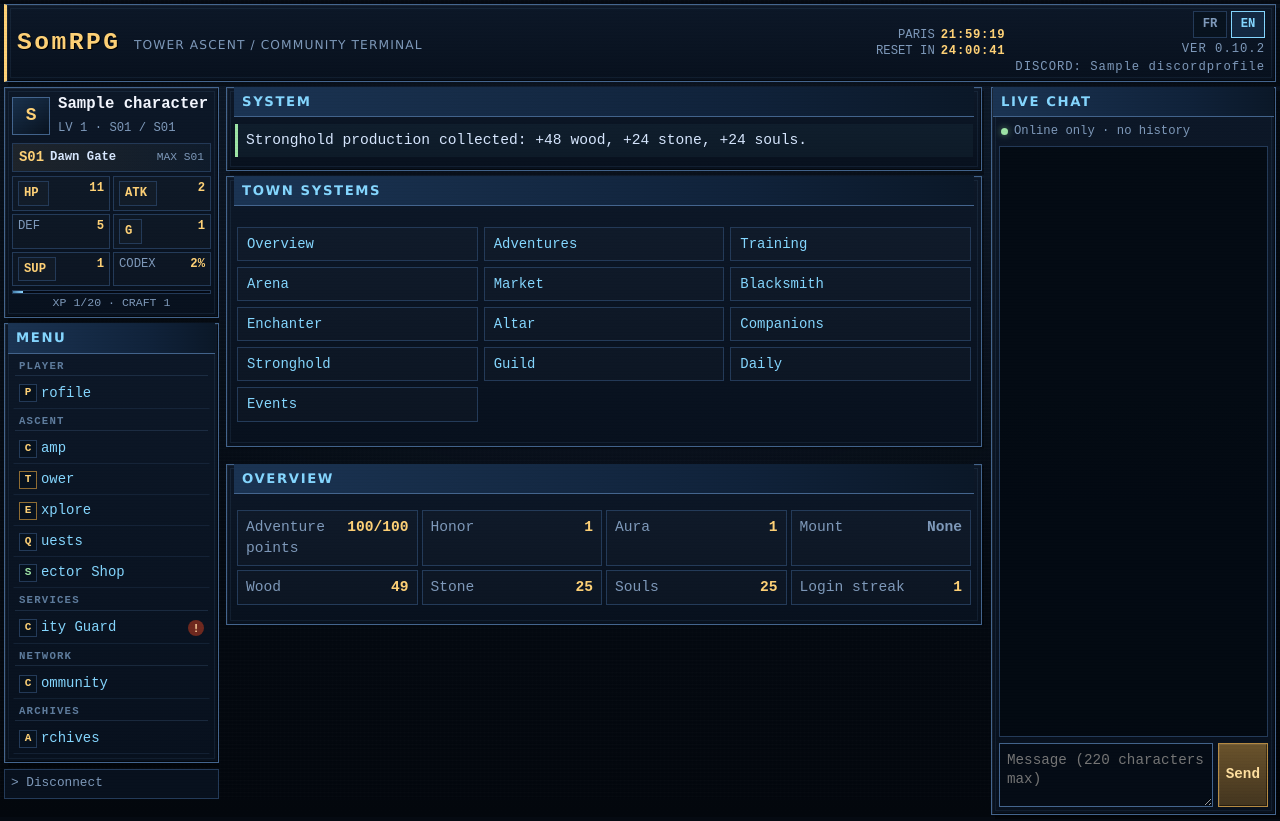
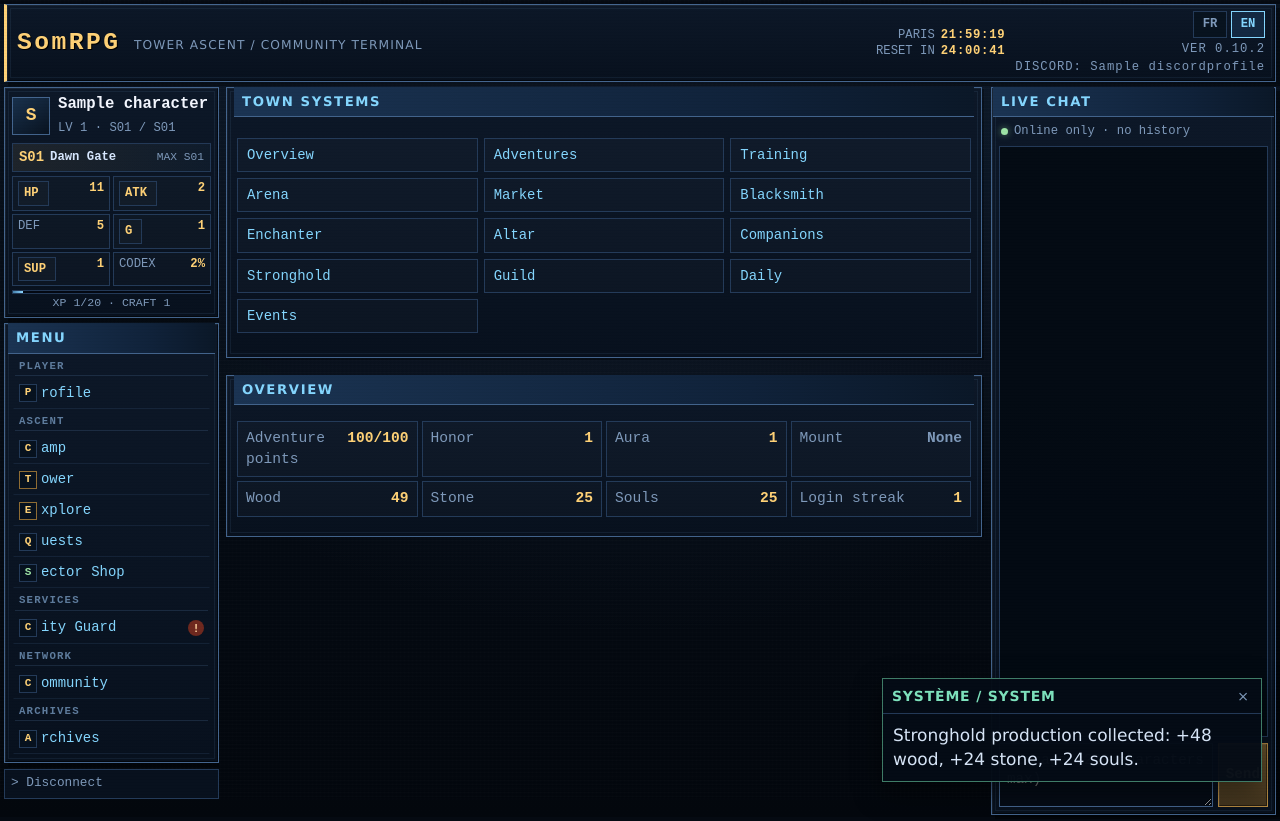
Before and after one commit to SomostVE/somrpg, a Django app: page /town/ in a window 1280 px wide. Run offline with Django 5.2, Linux system fonts and the light colour scheme; a user stored in the database is signed in; data comes from the database, SQL or seed files in the repository; tables that the repository leaves empty hold one stand-in row (values such as "Sample post"); data that the repository does not hold is empty.

Commit message:
feat: move system feedback to bottom-right notifications

```diff
--- a/templates/game/base.html
+++ b/templates/game/base.html
@@ -17,11 +17,13 @@
   <link rel="stylesheet" href="{% static 'css/v090-visual.css' %}?v={{ version }}">
   <link rel="stylesheet" href="{% static 'css/v010-colony-profile.css' %}?v={{ version }}">
   <link rel="stylesheet" href="{% static 'css/v0102-quests.css' %}?v={{ version }}">
+  <link rel="stylesheet" href="{% static 'css/v0103-notifications.css' %}?v={{ version }}">
   <link rel="stylesheet" href="{% static 'classic/classic.css' %}?v={{ version }}">
   <script defer src="{% static 'js/i18n.js' %}?v={{ version }}"></script>
   <script defer src="{% static 'js/i18n-v071.js' %}?v={{ version }}"></script>
   <script defer src="{% static 'js/i18n-content-v080.js' %}?v={{ version }}"></script>
   <script defer src="{% static 'js/i18n-polish-v080.js' %}?v={{ version }}"></script>
+  <script defer src="{% static 'js/notifications.js' %}?v={{ version }}"></script>
   <script defer src="{% static 'js/live-shell.js' %}?v={{ version }}"></script>
 </head>
 <body data-app-version="{{ version }}" data-version-url="{% url 'version_status' %}" data-chat-url="{% url 'live_chat' %}">
@@ -98,12 +100,6 @@
       </aside>
 
       <main class="main-column">
-        {% if messages %}
-        <section class="retro-window message-window">
-          <div class="window-title"><span class="lang-en">SYSTEM</span><span class="lang-fr">SYSTÈME</span></div>
-          {% for message in messages %}<p class="system-message {{ message.tags }}">{{ message }}</p>{% endfor %}
-        </section>
-        {% endif %}
         {% block content %}{% endblock %}
       </main>
 
@@ -135,7 +131,6 @@
     </div>
     {% else %}
     <main class="standalone-main">
-      {% if messages %}<section class="retro-window message-window"><div class="window-title"><span class="lang-en">SYSTEM</span><span class="lang-fr">SYSTÈME</span></div>{% for message in messages %}<p class="system-message {{ message.tags }}">{{ message }}</p>{% endfor %}</section>{% endif %}
       {% block standalone_content %}{% endblock %}
       <section class="retro-window standalone-community-link">
         <div class="window-title"><span class="lang-en">NETWORK</span><span class="lang-fr">RÉSEAU</span></div>
@@ -147,6 +142,15 @@
     </main>
     {% endif %}
 
+    <div id="notification-stack" class="notification-stack" aria-live="polite" aria-atomic="false">
+      {% for message in messages %}
+      <div class="system-toast toast-{{ message.tags|default:'info' }}" data-toast>
+        <div class="system-toast-head"><strong>SYSTÈME / SYSTEM</strong><button type="button" data-toast-close aria-label="Close">×</button></div>
+        <p>{{ message }}</p>
+      </div>
+      {% endfor %}
+    </div>
+
     <div id="version-update-banner" class="version-update-banner" hidden><span class="lang-en">Updating SomRPG…</span><span class="lang-fr">Mise à jour de SomRPG…</span></div>
     <footer class="footer-line"><span>SOMRPG TERMINAL</span><span><span class="lang-en">TOWER / SQLITE / DISCORD</span><span class="lang-fr">TOUR / SQLITE / DISCORD</span></span></footer>
   </div>
```
